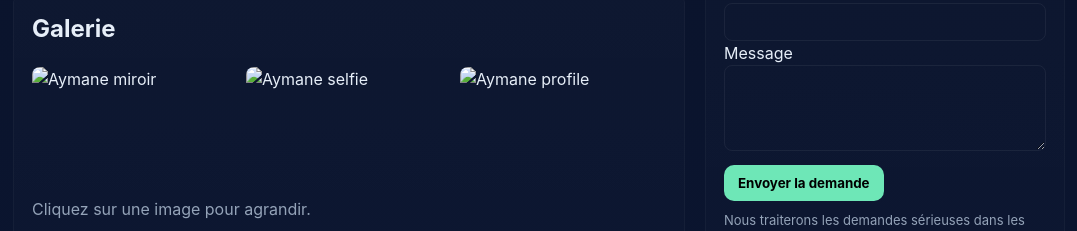
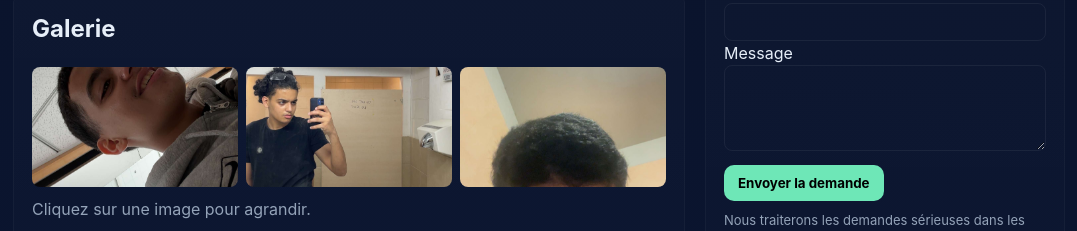
Before and after one commit to rfeyfant-sudo/naymax-website, a plain HTML site: page index.html in a window 1280 px wide. Shown: the part 1170-1401 px from the top of the page, without its empty margins (101-1178 px from the left). Drawn offline with Linux system fonts and the light colour scheme.

Commit message:
Update index.html

```diff
--- a/index.html
+++ b/index.html
@@ -88,9 +88,9 @@
         <div class="card gallery" style="margin-top:18px">
           <h2>Galerie</h2>
           <div class="gallery-grid">
-            <img src="/mnt/data/IMG_9184.jpeg" alt="Aymane miroir" onclick="openLightbox('/mnt/data/IMG_9184.jpeg')">
-            <img src="/mnt/data/IMG_9029.jpeg" alt="Aymane selfie" onclick="openLightbox('/mnt/data/IMG_9029.jpeg')">
-            <img src="/mnt/data/IMG_9182.jpeg" alt="Aymane profile" onclick="openLightbox('/mnt/data/IMG_9182.jpeg')">
+            <img src="IMG_9182.jpeg" alt="Aymane Naymax">
+            <img src="IMG_9184.jpeg" alt="Aymane Naymax">
+            <img src="IMG_9029.jpeg" alt="Aymane Naymax">
           </div>
           <p style="color:var(--muted);margin-top:10px">Cliquez sur une image pour agrandir.</p>
         </div>
```
